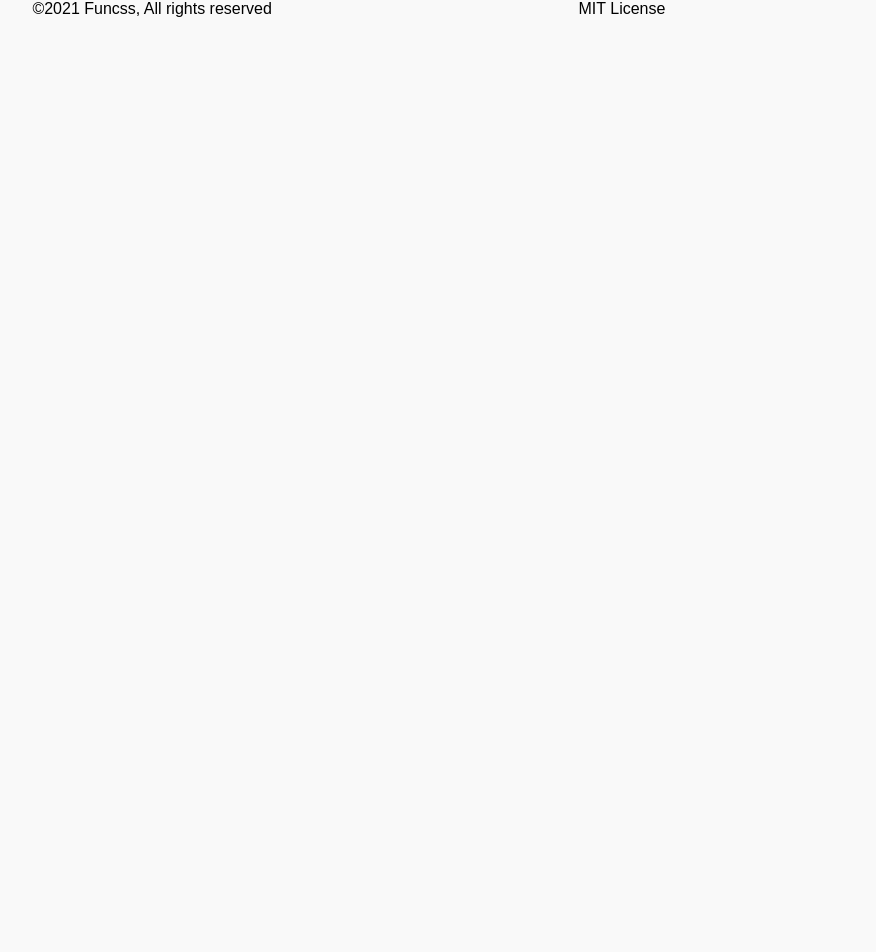
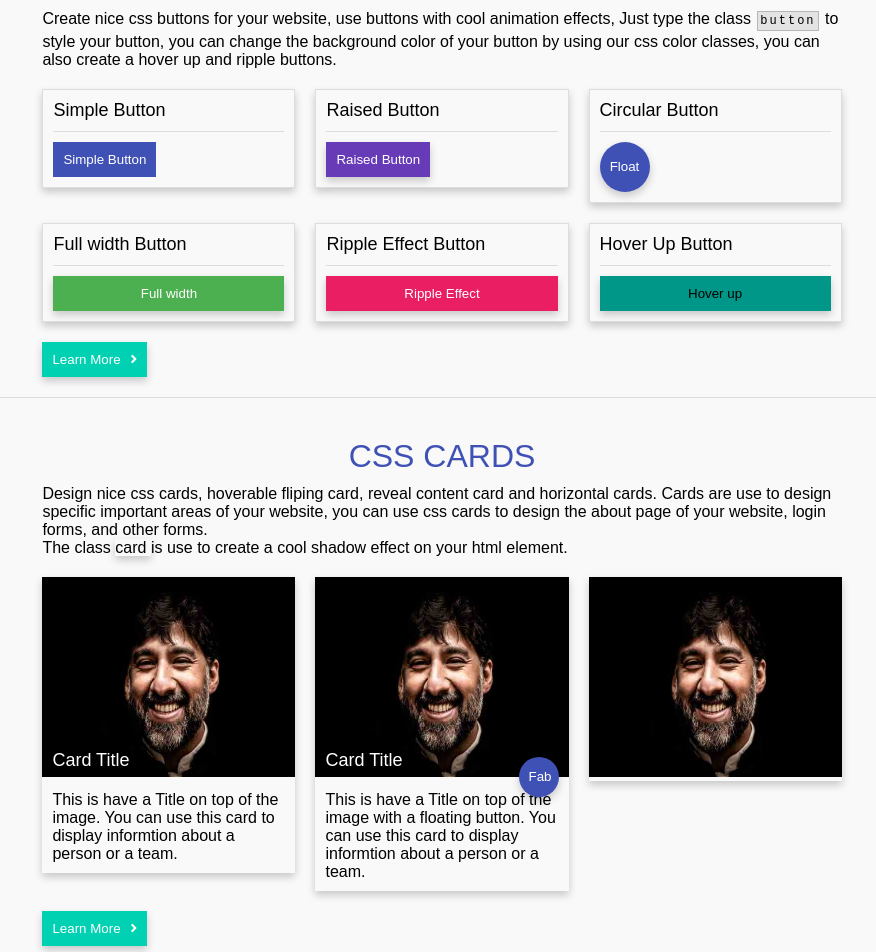
Before and after one commit to iddrismystic/responsivecss, a React (Create React App) app: page / in a window 1280 px wide. Shown: the part 1719-2671 px from the top of the page, without its empty margins (326-1202 px from the left). Before the commit the page ends 1757 px from the top, so only its background shows below. Built offline with nearby package versions, Linux system fonts and the light colour scheme; a web font is replaced by a local one.

Commit message:
im deploying for the first time

```diff
--- a/package.json
+++ b/package.json
@@ -6,11 +6,11 @@
     "@testing-library/jest-dom": "^5.11.4",
     "@testing-library/react": "^11.1.0",
     "@testing-library/user-event": "^12.1.10",
-    "git": "^0.1.5",
+    "git": "^0.1.3",
     "react": "^17.0.2",
     "react-dom": "^17.0.2",
     "react-router-dom": "^5.3.0",
-    "react-scripts": "^0.9.5",
+    "react-scripts": "^4.0.3",
     "web-vitals": "^1.0.1"
   },
   "scripts": {
--- a/src/views/Card.js
+++ b/src/views/Card.js
@@ -150,20 +150,25 @@ function Card() {
     <div class="header-3 text-indigo">Horizontal Card</div>
     <div class="code">
         <xmp>
-            {`
-    <div class="card width-300">
-    <div class="relative">
-        <img src="images/deo.jpg" className="width-100-p height-200" />
-        <div class="text-large card-title text-white">Card Title</div>
-        <div class="text-large card-fab"> <button className='button indigo card text-white float height-40 width-40'>Fab</button></div>
-    </div>
+         {`<div class="card horizontal hover-shadow">
+        <div className="relative">
+             <img src="images/deo.jpg" class="responsive" />
+                <div class="text-large card-title text-white">Card Title</div>
+        </div>
 
-    <div class="padding">
-    This is have a Title on top of the image with a floating button.
-    You can use this card to display informtion about a person or a team.
-    </div>
-</div>
-            `}
+            <div class="card-body">
+               <div>
+                This card displays its content in a row.
+                Just add the class horizontal to use this kind of card
+                deleniti eius consectetur quod. Lorem ipsum dolor sit amet consectetur
+              </div>
+            <div class="card-footer">
+            <a href="#" class="text-indigo">Link One</a>
+            <a href="#" class="text-indigo">Link Two</a>
+            <a href="#" class="text-indigo">Link Three</a>
+            </div>
+           </div>
+ </div>`}
         </xmp>
     </div>
     <div class="preview">
--- a/src/views/Home.js
+++ b/src/views/Home.js
@@ -1,6 +1,7 @@
 import React from 'react';
 import { Link } from 'react-router-dom';
 import Footer from './../components/Footer';
+import Colors from './Colors';
 
 function Home() {
     return (
@@ -13,11 +14,11 @@ function Home() {
             <div class="slide-content">
             <div class="row">
     <div class="col sm-12 md-4 lg-4 ">
-      <img src="/images/12.jpg" class="round-edge responsive" />
+    <img src="/svg/devices.svg" className="responsive" />
     </div>
-    <div class="col padding-20 sm-12 md-8 lg-8 ">
-     <div class="text-big montserrat padding">Modern Responsive Css framework</div>
-     <div class="padding text-larger">
+    <div class="col padding sm-12 md-8 lg-8 ">
+     <h1 class="montserrat no-margin">Best Css Framework Developing Responsive Websites</h1>
+     <div class="text-larger">
        Funcss is a modern responsive css framework which uses css grid to create responsive
        website layout.
      </div>
@@ -33,9 +34,9 @@ function Home() {
     <div class="col sm-12 md-4 lg-4 ">
       <img src="/images/13.jpg" class="round-edge responsive" />
     </div>
-    <div class="col padding-20 sm-12 md-8 lg-8 ">
-     <div class="text-big montserrat padding">Reduce Coding Stress</div>
-     <div class="padding text-larger">
+    <div class="col padding sm-12 md-8 lg-8 ">
+     <h1 class="montserrat">Reduce Coding Stress</h1>
+     <div class="text-larger">
      Funcss come with build-in css classes, just specify the class name and funcss will do the rest for you.
      </div>
     </div>
@@ -48,9 +49,9 @@ function Home() {
     <div class="col sm-12 md-4 lg-4 ">
       <img src="/images/14.jpg" class="round-edge responsive" />
     </div>
-    <div class="col padding-20 sm-12 md-8 lg-8 ">
-     <div class="text-big montserrat padding">Build Nice Designs</div>
-     <div class="padding text-larger">
+    <div class="col padding sm-12 md-8 lg-8 ">
+     <h1 class="montserrat no-margin">Greate UI Designs</h1>
+     <div class="text-larger">
       Create awesome web design using funcss, build impressive website with just little effort.
      </div>
     </div>
@@ -68,9 +69,9 @@ function Home() {
 
       <div className="container">
       <center><h1 class="text-bigger text-pink no-margin">Fun Css</h1></center>
-<div class="text-x-large text-center container  text-lighter">
+<h2 class="text-x-large text-center container  text-lighter">
 Modern responsive CSS framework for developing responsive websites.
-</div>
+</h2>
 <div class="flex">
     <div class="flex-50">
         <div class="padding">
@@ -99,7 +100,8 @@ Modern responsive CSS framework for developing responsive websites.
 <div className="container">
 <div className="text-center text-x-large text-lighter text-indigo">Our Themes</div>
 <div className="text-center text-larger">Free Css Themes</div>
-<div className="text-center text-medium text-lighter padding">Download and use our Themes for free, Build cool websites with Funcss.</div>
+<div className="text-center text-medium text-lighter padding">
+  Download and use our Themes for free, Build cool websites with Funcss.</div>
 <div class="slider three">
     <div class="slide-container">
         <div class="slide">
@@ -141,9 +143,150 @@ Modern responsive CSS framework for developing responsive websites.
   </button></Link>
 </div>
 <div className="container text-center">
-<img src="/svg/devices.svg" className="width-100-p" />
+<img src="/svg/devices.svg" className="width-100-p" alt="cssresponsive" />
 </div>
 </div>
+
+<div className="section hr"></div>
+
+<div className="container padding-top-30">
+<h1 className="text-center text-xx-large text-lighter text-indigo no-margin">HTML AND CSS BUTTONS</h1>
+<h2 class="text-x-large text-center no-margin">Create Nice Css Buttons Designs</h2>
+<div className="padding">
+  Create nice css buttons for your website, use buttons with cool animation effects,
+  Just type the class <span class="badge">button</span> to style your button, you can change the background color
+  of your button by using our css color classes, you can also create a hover up and ripple buttons.
+</div>
+<div>
+
+<div>
+    <div className='row'>
+        <div className='col sm-12 md-4 lg-4 padding'>
+            <div className='padding border card'>
+                <div className='text-large'>Simple Button</div>
+                <div className='hr section'></div>
+                <button className='button indigo  text-white'>Simple Button</button>
+            </div>
+        </div>
+        <div className='col sm-12 md-4 lg-4 padding'>
+            <div className='padding border card'>
+            <div className='text-large'>Raised Button</div>
+                <div className='hr section'></div>
+                <button className='button deep-purple text-white card'>Raised Button</button>
+            </div>
+        </div>
+        <div className='col sm-12 md-4 lg-4 padding'>
+            <div className='padding border card'>
+            <div className='text-large'>Circular Button</div>
+                <div className='hr section'></div>
+                <button className='button indigo card text-white float height-50 width-50'>Float</button>
+            </div>
+        </div>
+        <div className='col sm-12 md-4 lg-4 padding'>
+            <div className='padding border card'>
+            <div className='text-large'>Full width Button</div>
+                <div className='hr section'></div>
+                <button className='button full-width green text-white card'>Full width</button>
+            </div>
+        </div>
+        <div className='col sm-12 md-4 lg-4 padding'>
+            <div className='padding border card'>
+            <div className='text-large'>Ripple Effect Button</div>
+                <div className='hr section'></div>
+                <button className='button full-width ripple pink text-white card'>Ripple Effect</button>
+            </div>
+        </div>
+        <div className='col sm-12 md-4 lg-4 padding'>
+            <div className='padding border card'>
+            <div className='text-large'>Hover Up Button</div>
+                <div className='hr section'></div>
+                <button className='button full-width ripple teal card hover-up'>Hover up</button>
+            </div>
+        </div>
+    </div>
+    <div class="padding">
+<Link to="/buttons"><button class="fun-secondary button card text-white f2">
+  Learn More
+  <i class="fas fa-angle-right margin-left-10"></i>
+  </button></Link>
+</div>
+</div>
+</div>
+
+
+</div>
+<div className="section hr"></div>
+
+<div className="container padding-top-30">
+<h1 className="text-center text-xx-large text-lighter text-indigo no-margin">CSS CARDS</h1>
+<div className="padding">
+ Design nice css cards, hoverable fliping card, reveal content card and horizontal cards.
+ Cards are use to design specific important areas of your website, you can use css cards to
+ design the about page of your website, login forms, and other forms. <br />
+ The class <span class="card">card </span> is use to create a cool shadow effect on your
+ html element.
+</div>
+<div>
+
+<div>
+    <div className='row'>
+        <div className='col sm-12 md-4 lg-4 padding'>
+<div class="card width-100-p">
+    <div class="relative">
+        <img src="images/deo.jpg" className="width-100-p height-200" />
+        <div class="text-large card-title text-white">Card Title</div>
+    </div>
+
+    <div class="padding">
+    This is have a Title on top of the image.
+    You can use this card to display informtion about a person or a team.
+    </div>
+</div>
+        </div>
+        <div className='col sm-12 md-4 lg-4 padding'>
+<div class="card hover-shadow">
+    <div class="relative">
+        <img src="images/deo.jpg" class="width-100-p height-200" />
+        <div class="text-large card-title text-white">Card Title</div>
+        <div class="text-large card-fab"> <button class='button indigo card text-white float height-40 width-40'>Fab</button></div>
+    </div>
+
+    <div class="padding">
+    This is have a Title on top of the image with a floating button.
+    You can use this card to display informtion about a person or a team.
+    </div>
+</div>
+
+        </div>
+        <div className='col sm-12 md-4 lg-4 padding'>
+        <div class="card reveal fit-height text-white pointer">
+    <div class="reveal-front indigo content-middle">
+   <div>
+   <h3>Jhon Deo</h3>
+     <div>Use the content-middle class to bring the content to the center of your card</div>
+   </div>
+    </div>
+    <img src="images/deo.jpg" class="width-100-p height-200" />
+  </div>
+
+        </div>
+
+
+
+    </div>
+    <div class="padding">
+<Link to="/buttons"><button class="fun-secondary button card text-white f2">
+  Learn More
+  <i class="fas fa-angle-right margin-left-10"></i>
+  </button></Link>
+</div>
+</div>
+</div>
+
+
+</div>
+
+
 
 <Footer />
 
```
Also changed, not shown: 1 other file (tests, documents, lock files or other folders).
